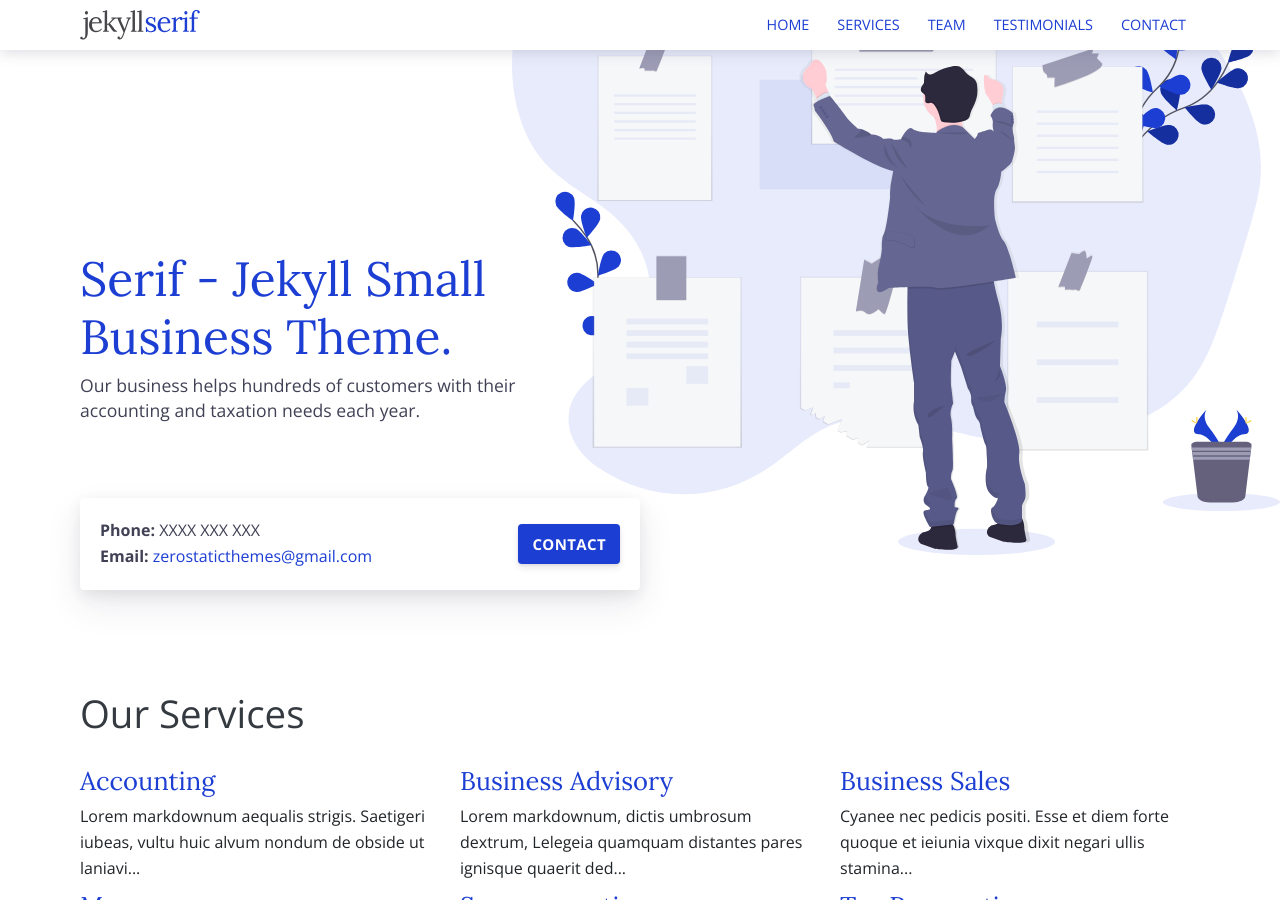
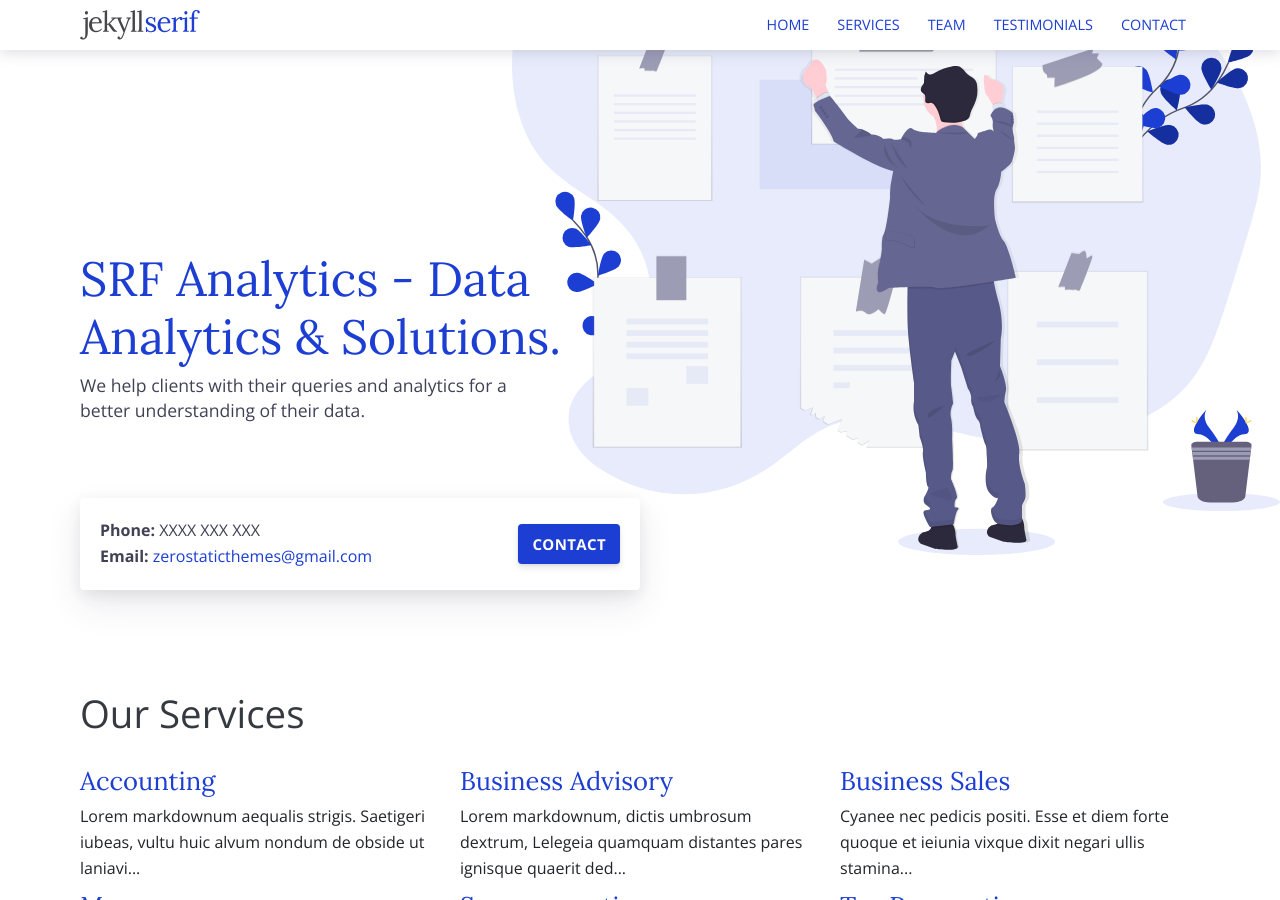
Before and after one commit to SRFAnalytics/srfanalytics.github.io, a Jekyll site: the page built from index.html, in a window 1280 px wide and 900 px high. Built offline with Jekyll 4.4.1, drawn with Linux system fonts in a browser that asks for light colours.

Commit message:
Update index.html

```diff
--- a/index.html
+++ b/index.html
@@ -1,13 +1,13 @@
 ---
-title: Jekyll Serif - Jekyll Small Business Theme
+title: SRF Analytics - SRF Analytics Data Solutions
 layout: default
 bodyClass: page-home
 ---
 
 <div class="intro pb-4">
   <div class="container">
-    <h1>Serif - Jekyll Small Business Theme.</h1>
-    <p>Our business helps hundreds of customers with their accounting and taxation needs each year.</p>
+    <h1>SRF Analytics - Data Analytics & Solutions.</h1>
+    <p>We help clients with their queries and analytics for a better understanding of their data.</p>
   </div>
 </div>
 
```
